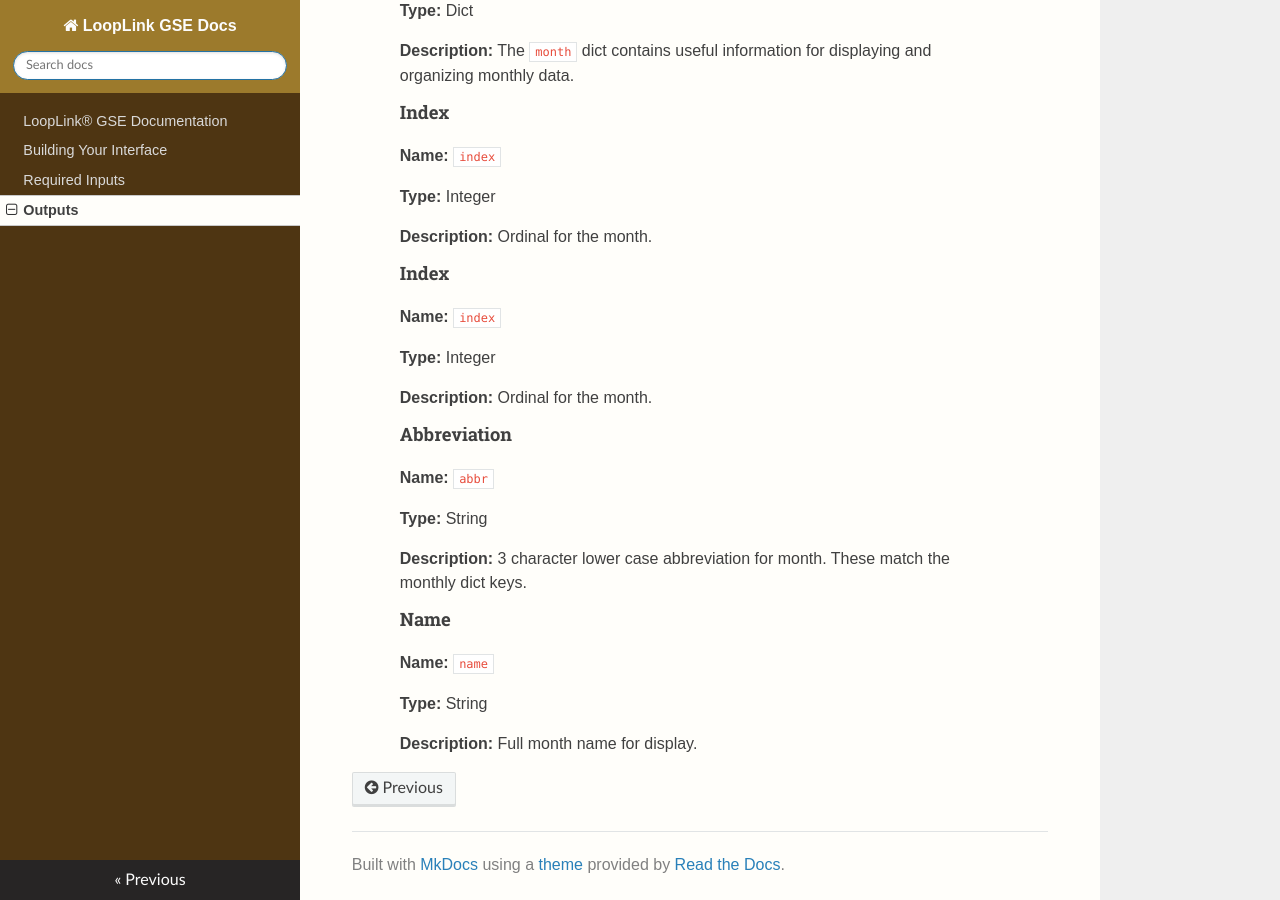
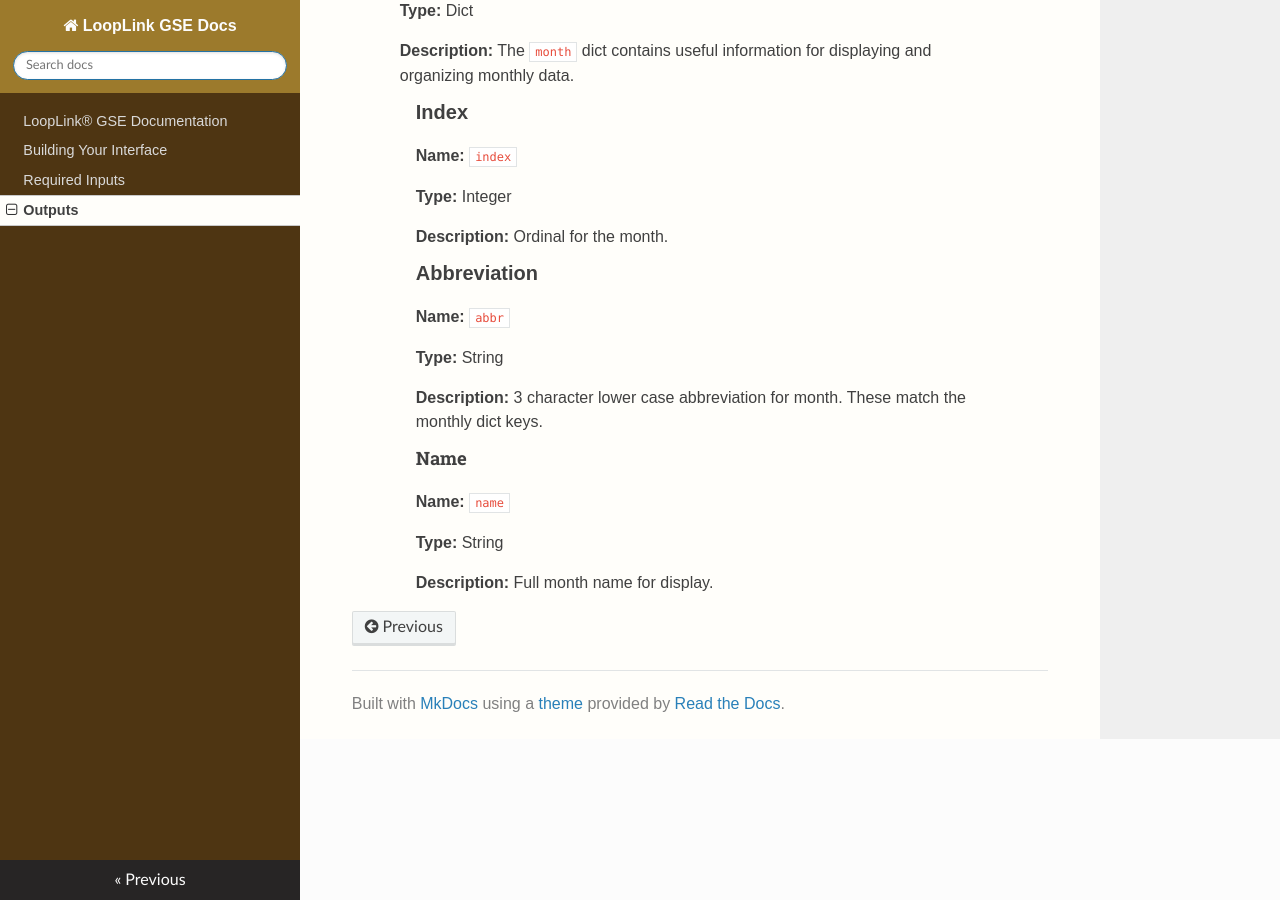
Before and after one commit to geoconnections-rjc/GSE-Docs, an MkDocs documentation site: the page built from docs/outputs.md, in a window 1280 px wide and 900 px high, scrolled down 15628 px. Built offline with MkDocs 1.6.1, drawn with Linux system fonts in a browser that asks for light colours; nearby versions of some CDN libraries.

Commit message:
Formatting Correction

```diff
--- a/docs/outputs.md
+++ b/docs/outputs.md
@@ -651,7 +651,7 @@
 
 > **Keys:** `['jan','feb','mar','apr','may','jun','jul','aug','sep','oct','nov','dec']`
 
->> ### Month
+>> ## Month
 
 >>> **Name:** `month`
 
@@ -659,34 +659,26 @@
 
 >>> **Description:** The `month` dict contains useful information for displaying and organizing monthly data.
 
->>> #### Index
+>>>> ### Index
 
->>> **Name:** `index`
+>>>> **Name:** `index`
 
->>> **Type:** Integer
+>>>> **Type:** Integer
 
->>> **Description:** Ordinal for the month.
+>>>> **Description:** Ordinal for the month.
 
->>> #### Index
+>>>> ### Abbreviation
 
->>> **Name:** `index`
+>>>> **Name:** `abbr`
 
->>> **Type:** Integer
+>>>> **Type:** String
 
->>> **Description:** Ordinal for the month.
+>>>> **Description:** 3 character lower case abbreviation for month. These match the monthly dict keys.
 
->>> #### Abbreviation
+>>>> #### Name
 
->>> **Name:** `abbr`
+>>>> **Name:** `name`
 
->>> **Type:** String
+>>>> **Type:** String
 
->>> **Description:** 3 character lower case abbreviation for month. These match the monthly dict keys.
-
->>> #### Name
-
->>> **Name:** `name`
-
->>> **Type:** String
-
->>> **Description:** Full month name for display.
+>>>> **Description:** Full month name for display.
```
